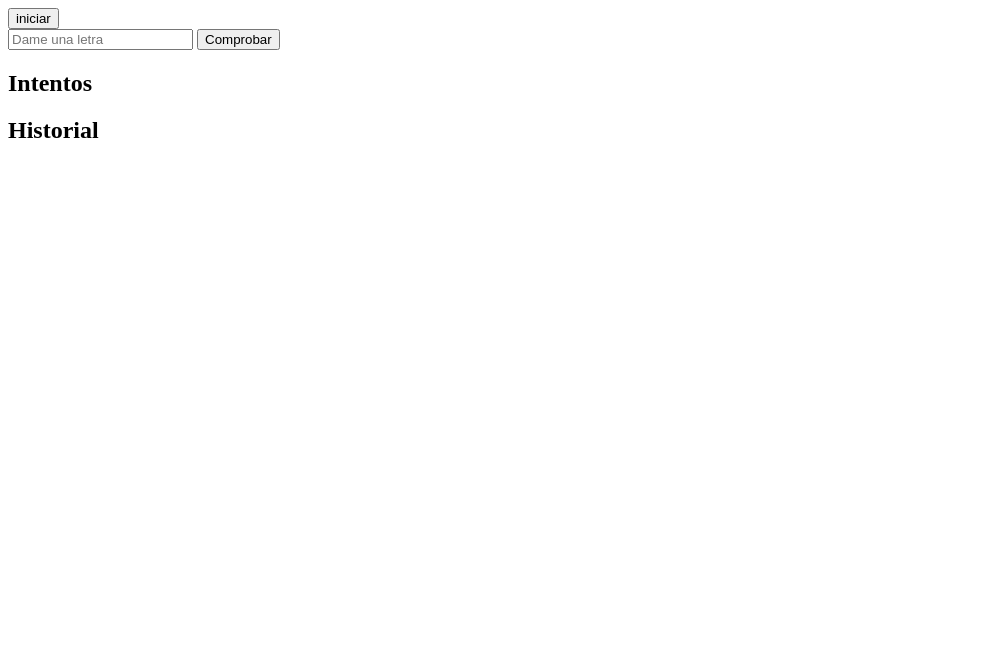
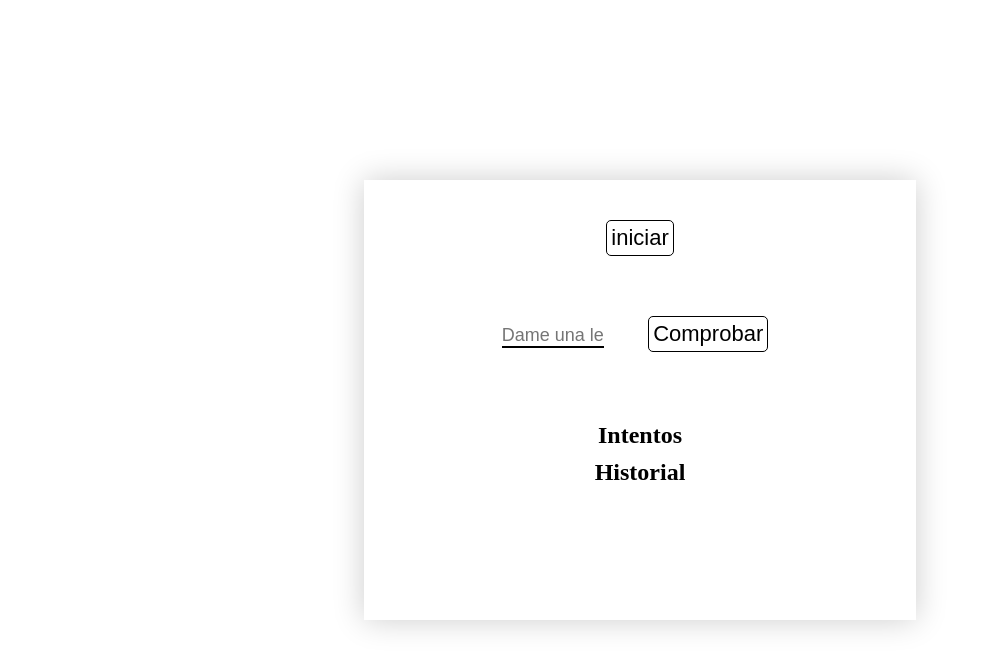
Before and after one commit to danielSanchez98/tallerSemanaSanta, a plain HTML site: page Parte 2/ejercicios/ejercicio4.html in a window 1280 px wide. Shown: the whole page, without its empty margins (0-982 px from the left). Drawn offline with Linux system fonts and the light colour scheme.

Commit message:
Estilos Interfaz Ahorcado

```diff
--- a/Parte 2/css/ejercicio4.css
+++ b/Parte 2/css/ejercicio4.css
@@ -2,3 +2,58 @@
     margin: 0;
     padding: 0;
 }
+.contenedor{
+  position: absolute;
+  left: 50%;
+  top: 50%;
+  transform: translate(-50%, -50%);
+  width: 40%;
+  height: 50%;
+  padding: 20px;
+  text-align: center;
+  box-shadow: 0 0 30px rgba(0, 0, 0, 0.2);
+
+}
+button{
+    margin: 20px 10px;
+    font-size: 22px;
+    border: 1px solid black;
+    border-radius: 5px;
+    background: white;
+    padding: 4px;
+    outline: none;
+}
+button:hover{
+    cursor: pointer;
+    background-color: black;
+    border: 1px solid whitesmoke;
+    color: white;
+
+}
+form{
+    margin-top: 20px;
+    margin-bottom: 20px;
+}
+input[type=text] {
+    width: 20%;
+    border: none;
+    border-bottom: 2px solid black;
+    font-size: 18px;
+    margin-right: 30px;
+    outline: none;
+}
+#resultado{
+    margin-top: 50px;
+    margin-bottom: 30px;
+    font-weight: bold;
+    font-size: 30px;
+}
+#intentos{
+    margin: 10px 0 10px 0;
+    font-size: 30px;
+}
+#historial{
+    font-size: 30px;
+
+    margin: 10px 0 10px 0;
+}
--- a/Parte 2/ejercicios/ejercicio4.html
+++ b/Parte 2/ejercicios/ejercicio4.html
@@ -4,6 +4,7 @@
     <meta charset="UTF-8">
     <meta name="viewport" content="width=device-width, initial-scale=1.0">
     <title>Taller 2 Ejercicio 4</title>
+    <link rel="stylesheet" href="../css/ejercicio4.css">
 </head>
 <body>
     <div class="contenedor">
--- a/Parte 2/js/ejercicio4.js
+++ b/Parte 2/js/ejercicio4.js
@@ -70,7 +70,8 @@ function iniciarJuego(){
     juego.start()
     showGame(juego.output());
 }
-function comprobarLetraUsuario(){
+function comprobarLetraUsuario(e){
+    e.preventDefault();
     //juego=new ahorcado();
     try {
         juego.comprobarLetraUsuario();
```
